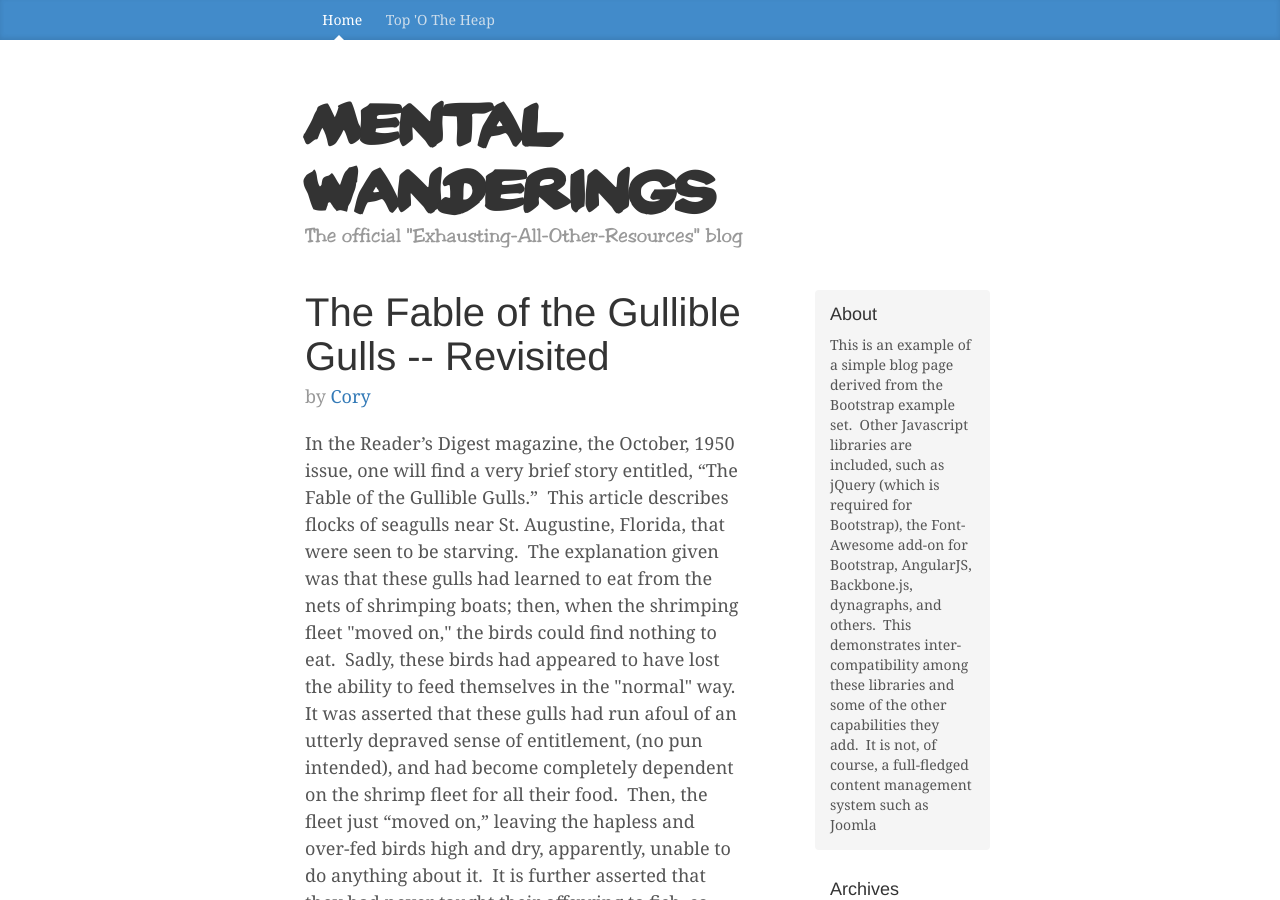
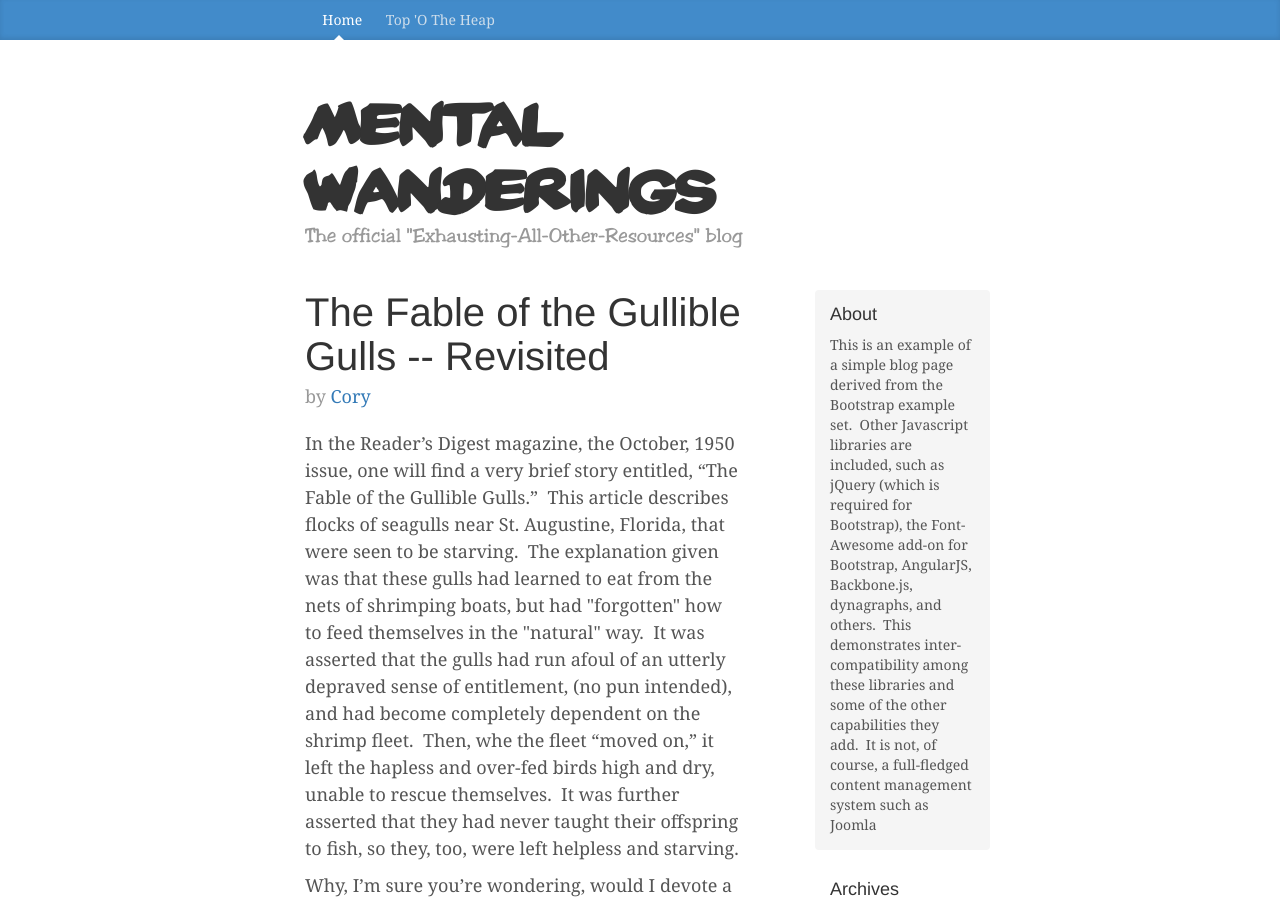
Before and after one commit to coryburt/coryburt.github.io, a Jekyll site: the page proj/bootstrap-blog/page4.html, which Jekyll copies as it is, in a window 1280 px wide and 900 px high. Built offline with Jekyll 4.4.1, drawn with Linux system fonts in a browser that asks for light colours; nearby versions of some CDN libraries; some of the changed text lies outside the part shown.

Commit message:
Finish the move of the Gullible Gulls

```diff
--- a/proj/bootstrap-blog/page4.html
+++ b/proj/bootstrap-blog/page4.html
@@ -43,11 +43,10 @@
 
 	<p>In the Reader’s Digest magazine, the October, 1950 issue, one will find a very brief story entitled, “The Fable of the Gullible Gulls.”&nbsp;
         This article describes flocks of seagulls near St. Augustine, Florida, that were seen to be starving.&nbsp;
-        The explanation given was that these gulls had learned to eat from the nets of shrimping boats; then, when the shrimping fleet "moved on," the birds could find nothing to eat.&nbsp;
-        Sadly, these birds had appeared to have lost the ability to feed themselves in the "normal" way.&nbsp;
-        It was asserted that these gulls had run afoul of an utterly depraved sense of entitlement, (no pun intended), and had become completely dependent on the shrimp fleet for all their food.&nbsp;
-        Then, the fleet just “moved on,” leaving the hapless and over-fed birds high and dry, apparently, unable to do anything about it.&nbsp;
-        It is further asserted that they had never taught their offspring to fish, so they, too, were left helpless and starving.</p>
+        The explanation given was that these gulls had learned to eat from the nets of shrimping boats, but had "forgotten" how to feed themselves in the "natural" way.&nbsp;
+        It was asserted that the gulls had run afoul of an utterly depraved sense of entitlement, (no pun intended), and had become completely dependent on the shrimp fleet.&nbsp;
+        Then, whe the fleet “moved on,” it left the hapless and over-fed birds high and dry, unable to rescue themselves.&nbsp;
+        It was further asserted that they had never taught their offspring to fish, so they, too, were left helpless and starving.</p>
 
 	<p>Why, I’m sure you’re wondering, would I devote a blog entry to this odd story from an issue of Reader’s Digest that is 67 years old, (as of the month of this entry).&nbsp;
         Well, it turns out this little anecdote &ndash; which is really nothing more than a Cold-war anti-Communist trope &ndash; has managed to strike a chord that keeps reverberating through the years.&nbsp;
```
